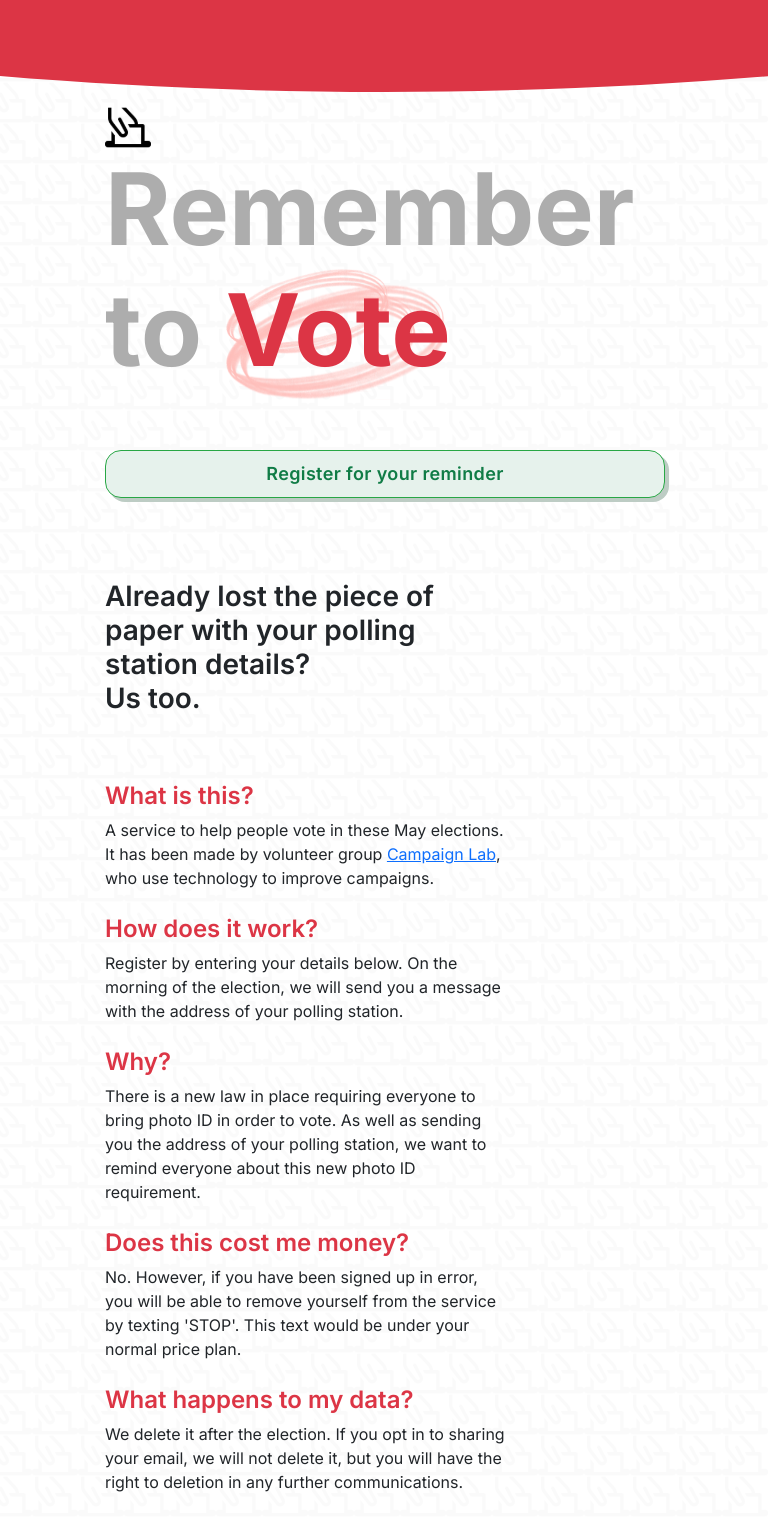
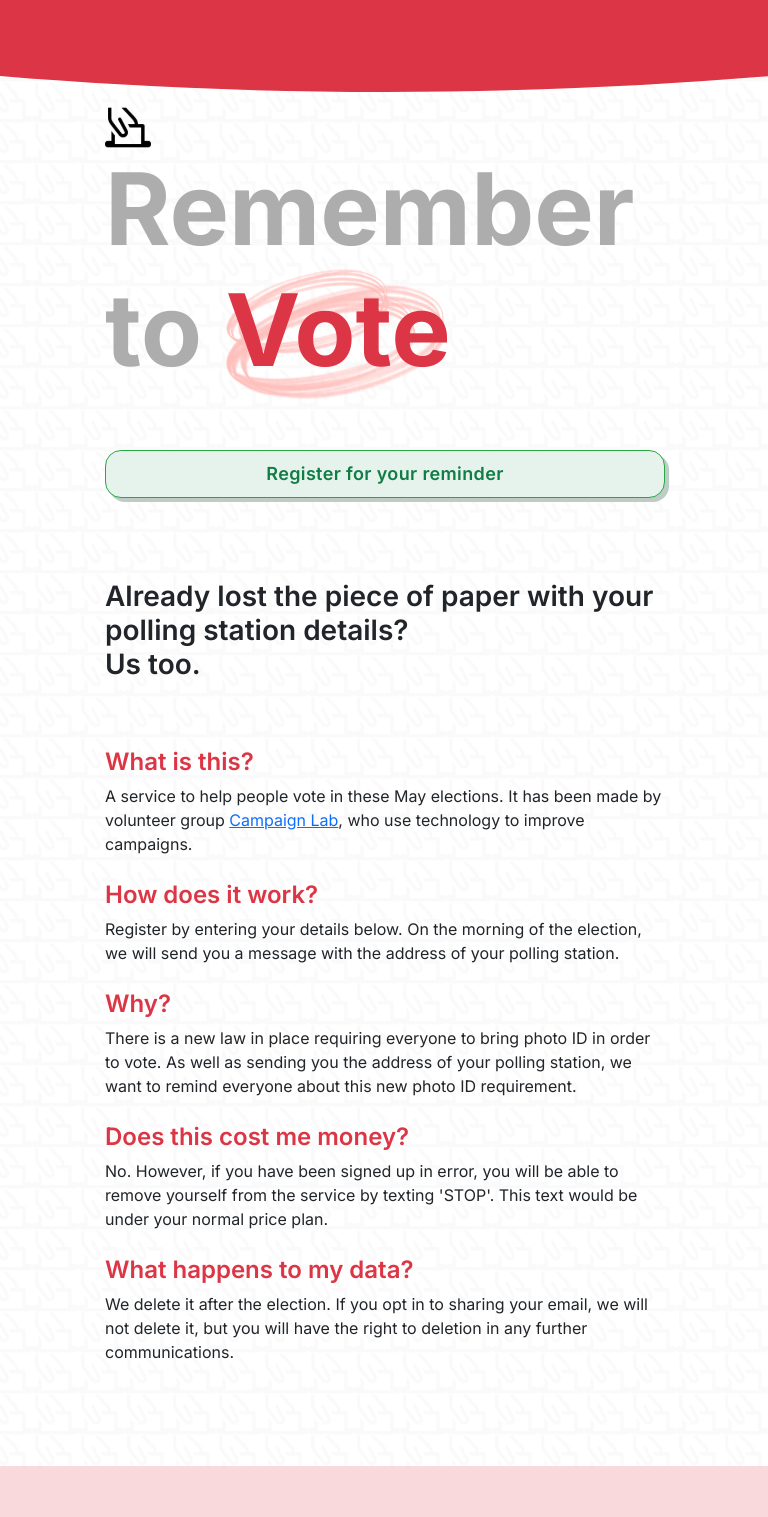
Before and after one commit to Curtis-Turk/Remember-to-Vote, a Next.js app: page / in a window 768 px wide. Shown: the top 1517 px of the page. Built offline with nearby package versions, Linux system fonts and the light colour scheme.

Commit message:
added width for about-section 768

```diff
--- a/styles.css
+++ b/styles.css
@@ -252,6 +252,7 @@ weight: 600
 @media screen and (max-width: 768px) and (min-width: 601px) {
   #about-section {
     margin-top: 81px !important;
+    width: auto !important;
   }
 }
 
```
